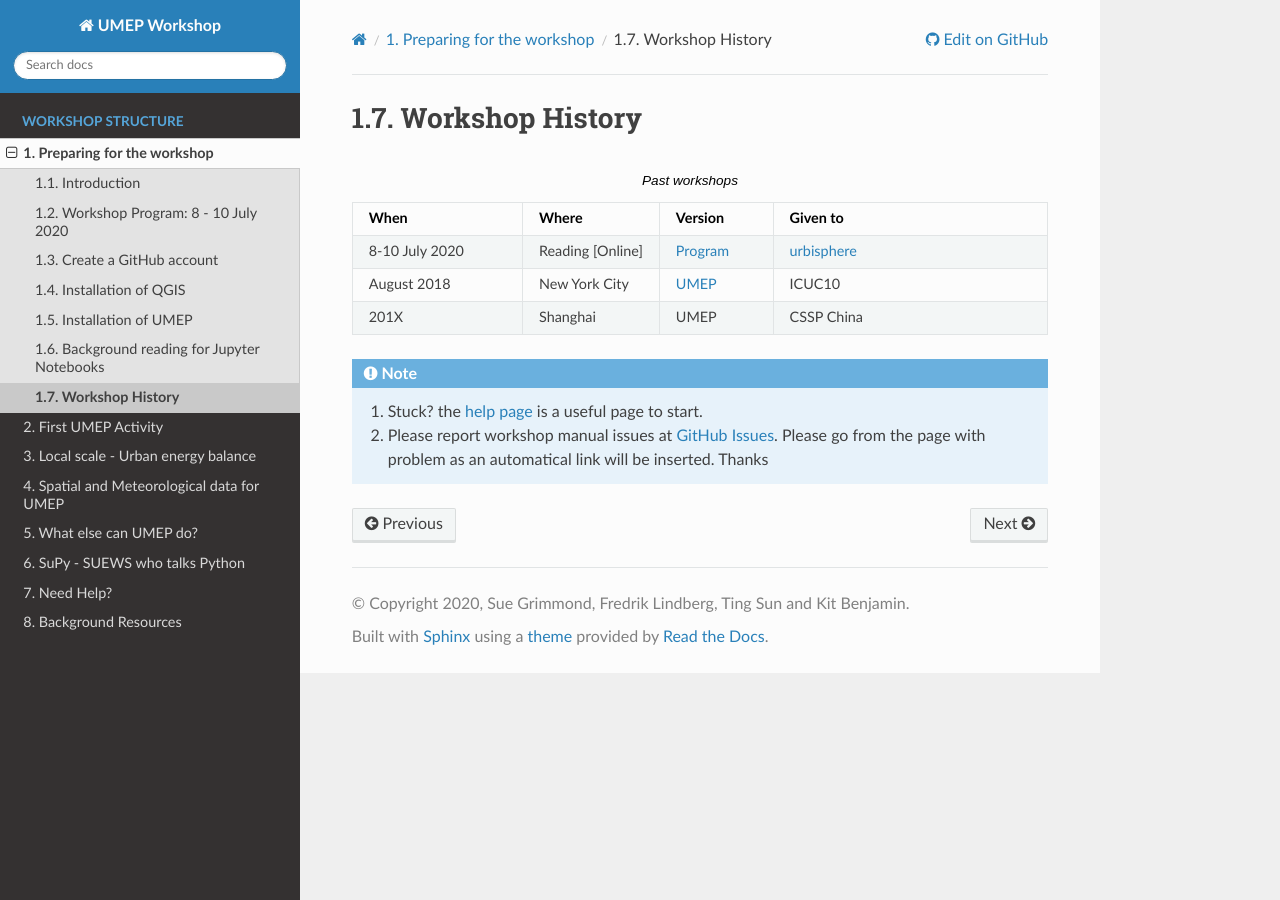
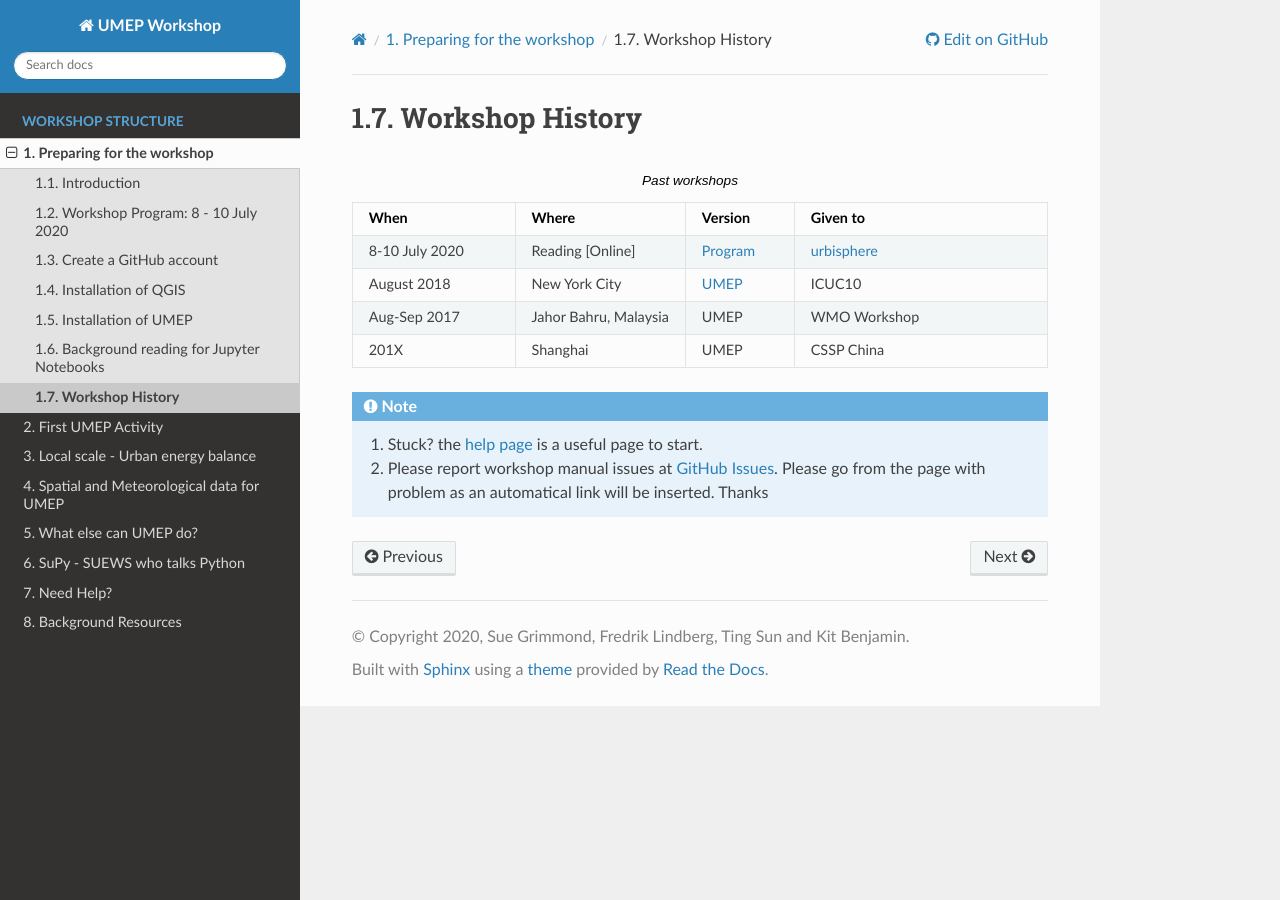
Before and after one commit to Urban-Meteorology-Reading/UMEP-Workshop, a Sphinx documentation site: the page built from source/Hist1.rst, in a window 1280 px wide. Built offline with Sphinx 7.4.7 and the Read the Docs theme 2.0.0, drawn with Linux system fonts in a browser that asks for light colours.

Commit message:
Update Hist1.rst

```diff
--- a/source/Hist1.rst
+++ b/source/Hist1.rst
@@ -19,6 +19,10 @@ Workshop History
      - New York City
      - `UMEP <https://www.ametsoc.org/index.cfm/ams/meetings-events/ams-meetings/10th-international-conference-on-urban-climate-14th-symposium-on-the-urban-environment/practical-workshop-the-urban-multi-scale-environmental-predictor-umep/>`_
      - ICUC10
+   * - Aug-Sep 2017
+     - Jahor Bahru, Malaysia
+     - UMEP
+     - WMO Workshop
    * - 201X
      - Shanghai
      - UMEP
```
